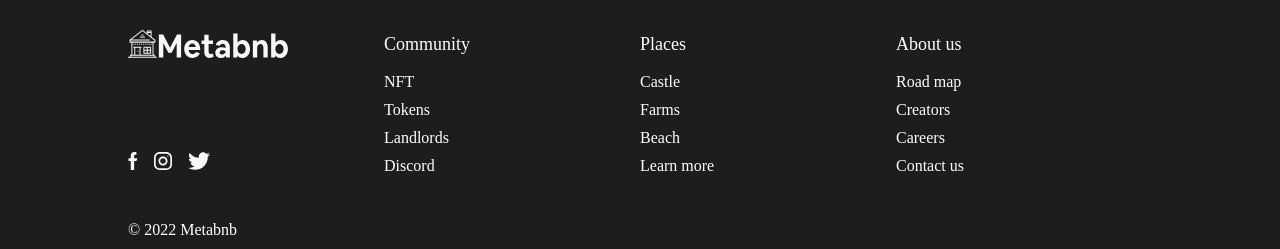
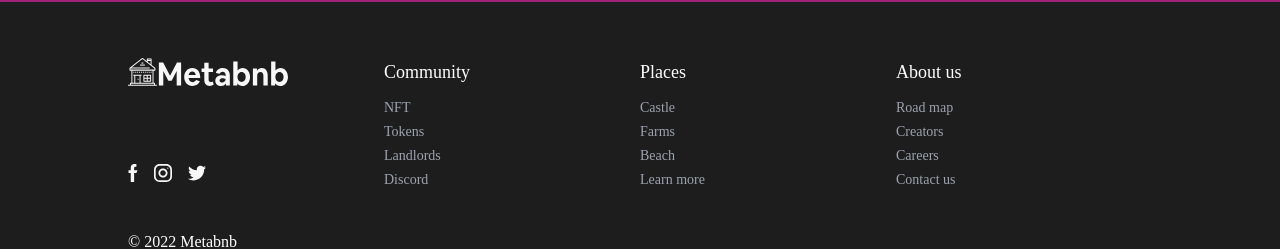
Before and after one commit to CyberGeni/metabnb-hng9, a React (Vite) app: page / in a window 1280 px wide. Shown: the part 2428-2677 px from the top of the page. Built offline with nearby package versions, Linux system fonts and the light colour scheme; a web font is replaced by a local one.

Commit message:
did some part of the footer

```diff
--- a/src/components/Footer.jsx
+++ b/src/components/Footer.jsx
@@ -7,33 +7,33 @@ function Footer() {
         <>
         <section className="px-[10%] pt-14 list-none mx-auto text-white list-style-none bg-[#1D1D1E] grid grid-cols-1 sm:grid-cols-2 lg:grid-cols-4">
             <div className="flex flex-col justify-between">
-                <img className="w-40" src={Logo} alt="" />
-                <div className="flex space-x-4 mb-2">
+                <img className="w-40 mb-2" src={Logo} alt="" />
+                <div className="flex space-x-4 my-4 md:mb-2">
                     <img src={Facebook} alt="" />
                     <img src={Instagram} alt="" />
                     <img src={Twitter} alt="" />
                 </div>
             </div>
-            <div className="space-y-1">
-                <h4 className="text-lg font-medium mb-3">Community</h4>
-                <li>NFT</li>
-                <li>Tokens</li>
-                <li>Landlords</li>
-                <li>Discord</li>
+            <div className="space-y-1 mt-4 md:mt-0">
+                <h4 className="text-lg font-medium md:mb-3">Community</h4>
+                <li className="text-sm text-gray-400">NFT</li>
+                <li className="text-sm text-gray-400">Tokens</li>
+                <li className="text-sm text-gray-400">Landlords</li>
+                <li className="text-sm text-gray-400">Discord</li>
             </div>
-            <div className="space-y-1">
-                <h4 className="text-lg font-medium mb-3">Places</h4>
-                <li>Castle</li>
-                <li>Farms</li>
-                <li>Beach</li>
-                <li>Learn more</li>
+            <div className="space-y-1 mt-4 md:mt-0">
+                <h4 className="text-lg font-medium md:mb-3">Places</h4>
+                <li className="text-sm text-gray-400">Castle</li>
+                <li className="text-sm text-gray-400">Farms</li>
+                <li className="text-sm text-gray-400">Beach</li>
+                <li className="text-sm text-gray-400">Learn more</li>
             </div>
-            <div className="space-y-1">
-                <h4 className="text-lg font-medium mb-3">About us</h4>
-                <li>Road map</li>
-                <li>Creators</li>
-                <li>Careers</li>
-                <li>Contact us</li>
+            <div className="space-y-1 mt-4 md:mt-0">
+                <h4 className="text-lg font-medium md:mb-3">About us</h4>
+                <li className="text-sm text-gray-400">Road map</li>
+                <li className="text-sm text-gray-400">Creators</li>
+                <li className="text-sm text-gray-400">Careers</li>
+                <li className="text-sm text-gray-400">Contact us</li>
             </div>
         </section>
         <section className="bg-[#1D1D1E] px-[10%] py-10 text-white mx-auto">&copy; 2022 Metabnb</section>
--- a/src/components/Navbar.jsx
+++ b/src/components/Navbar.jsx
@@ -3,9 +3,9 @@ import Logo from '../assets/images/logo-gradient.svg'
 function Navbar() {
     return (
         <header className="w-5/6 h-[15vh] mx-auto flex justify-between items-center">
-            <img src={Logo} className="w-[10em] sm:w-[12em] md:w-[14em]" alt="" />
-            <div className="sm:flex justify-between w-full hidden">
-                <nav className="w-fit mx-auto sm:space-x-3 md:space-x-6 lg:space-x-9">
+            <img src={Logo} className="w-[10em] sm:w-[11em] md:w-[13em]" alt="" />
+            <div className="md:flex justify-between w-full hidden">
+                <nav className="w-fit mx-auto sm:space-x-3 md:space-x-5 lg:space-x-9">
                     <Link>Home</Link>
                     <Link>Place to stay</Link>
                     <span>NFTs</span>
--- a/src/pages/Home.jsx
+++ b/src/pages/Home.jsx
@@ -13,16 +13,16 @@ function Home() {
             <main>
                 {/* hero */}
                 <div className="min-h-[85vh] flex flex-col items-center justify-between">
-                    <section className="w-5/6 mx-auto flex flex-col sm:flex-row">
-                        <div className="space-y-5 my-auto">
-                            <h1 className="w-5/6 font-medium text-5xl leading-tight">Rent a <span className="text-[#A02279]">Place</span> away from <span className="text-[#A02279]">Home</span> in the <span className="text-[#A02279]">Metaverse</span></h1>
-                            <p className="w-3/4 md:text-lg">we provide you access to luxury and affordable houses in the metaverse, get a chance to turn your imagination to reality at your comfort zone</p>
+                    <section className="w-5/6 mx-auto flex md:flex-row flex-col-reverse">
+                        <div className="space-y-5 my-auto mb-8">
+                            <h1 className="md:w-5/6 font-medium text-4xl sm:text-5xl leading-tight">Rent a <span className="text-[#A02279]">Place</span> away from <span className="text-[#A02279]">Home</span> in the <span className="text-[#A02279]">Metaverse</span></h1>
+                            <p className="md:w-3/4 md:text-lg">we provide you access to luxury and affordable houses in the metaverse, get a chance to turn your imagination to reality at your comfort zone</p>
                             <div className="flex w-3/4">
                                 <input className="border rounded-l w-2/3 px-3" type="search" placeholder="Search for location" />
                                 <button className="bg-[#A02279] w-1/3 text-white px-2 sm:px-3 py-3 rounded-r text-sm">Search</button>
                             </div>
                         </div>
-                        <img className="w-2/5" src={HeroImg} alt="" />
+                        <img className="w-3/5 md:w-2/5 mx-auto mb-4" src={HeroImg} alt="" />
                     </section>
                     <section className="flex justify-around bg-[#A02279] w-full py-4">
                         <img className="w-28 sm:w-36 md:w-fit" src={MBToken} alt="" />
@@ -33,16 +33,16 @@ function Home() {
 
                 {/* card section */}
                 <section className="my-6">
-                    <h1 className="text-center text-4xl font-medium my-3">Inspiration for your next adventure</h1>
+                    <h1 className="text-center text-4xl font-medium my-8">Inspiration for your next adventure</h1>
                     <Cards />
                 </section>
-                <section className="flex h-[90vh] items-center justify-center w-full text-white px-[10%] mx-auto bg-[#A02279] ">
+                <section className="flex flex-col-reverse md:flex-row py-6 min-h-[90vh] items-center justify-center w-full text-white px-[10%] mx-auto bg-[#A02279] ">
                     <div className="">
-                        <h1 className="text-5xl my-4">MetaBNB NFTs</h1>
-                        <p className="w-4/5 mt-4">Discover our NFT gift cards collection. Loyal customers gets amazing gift cards which are traded as NFTs. These NFTs gives our cutomer access to loads of our exclusive services.</p>
+                        <h1 className="text-4xl md:text-5xl my-4">MetaBNB NFTs</h1>
+                        <p className="md:w-4/5 mt-4">Discover our NFT gift cards collection. Loyal customers gets amazing gift cards which are traded as NFTs. These NFTs gives our cutomer access to loads of our exclusive services.</p>
                         <button className="px-5 py-3 bg-white text-[#a02279] rounded my-4">Learn more</button>
                     </div>
-                    <img className="w-1/2" src={ThreePack} alt="" />
+                    <img className="md:w-1/2 my-4" src={ThreePack} alt="" />
                 </section>
             </main>
             <Footer />
```
